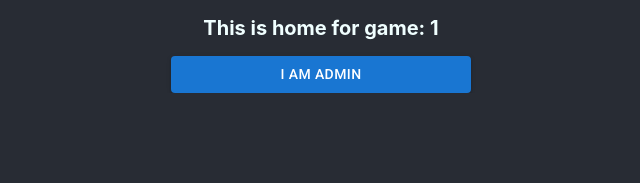
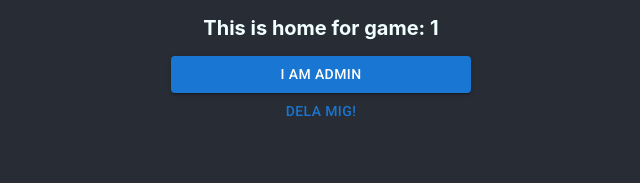
Before and after one commit to r0bban/holiday-space, a React (Create React App) app: page /holiday-space/christmas/game/1 in a window 1280 px wide. Shown: the top 183 px of the page, without its empty margins (319-959 px from the left). Built offline with nearby package versions, Linux system fonts and the light colour scheme.

Commit message:
test share btn

```diff
--- a/src/routes/christmasSpace/ChristmasHome/ChristmasHome.tsx
+++ b/src/routes/christmasSpace/ChristmasHome/ChristmasHome.tsx
@@ -1,4 +1,4 @@
-import React, {FC, useCallback, useEffect, useMemo, useState} from 'react';
+import React, {useCallback, useState} from 'react';
 import { useParams } from 'react-router-dom';
 import {
   Button, FormControlLabel, Switch,
@@ -26,6 +26,25 @@ function ChristmasHome() {
 
   const handleCloseAlert = () => {
     setAlertOpen(false);
+  };
+
+  const handleSharing = async () => {
+    if (navigator.share) {
+      try {
+        await navigator
+            .share({title: "testShare", url: "google.com", text: "Hej, välkkommen till julklappsspelet. Bromsvägen 2023" })
+            .then(() =>
+                console.log("Hooray! Your content was shared to tha world")
+            );
+      } catch (error) {
+        console.log(`Oops! I couldn't share to the world because: ${error}`);
+      }
+    } else {
+      // fallback code
+      console.log(
+          "Web share is currently not supported on this browser. Please provide a callback"
+      );
+    }
   };
 
   const {
@@ -62,6 +81,7 @@ function ChristmasHome() {
 
   const getGame = useCallback((pass: string) => {
     fetch(`https://christmas-space-s7sdcyjejq-lz.a.run.app/games/${gameId}`, {
+    //fetch(`http://localhost:8080/games/${gameId}`, {
       headers: {
         Authorization: `AdminToken ${pass}`
       }
@@ -123,6 +143,7 @@ function ChristmasHome() {
             </Button>
           </form>
         )}
+        <Button onClick={()=> handleSharing()}>Dela mig!</Button>
       </div>
       <AlertModal onClose={handleCloseAlert} open={alertOpen} title={'Login'}>
         <form onSubmit={handleSubmitLogin(onLogIn)}>
```
